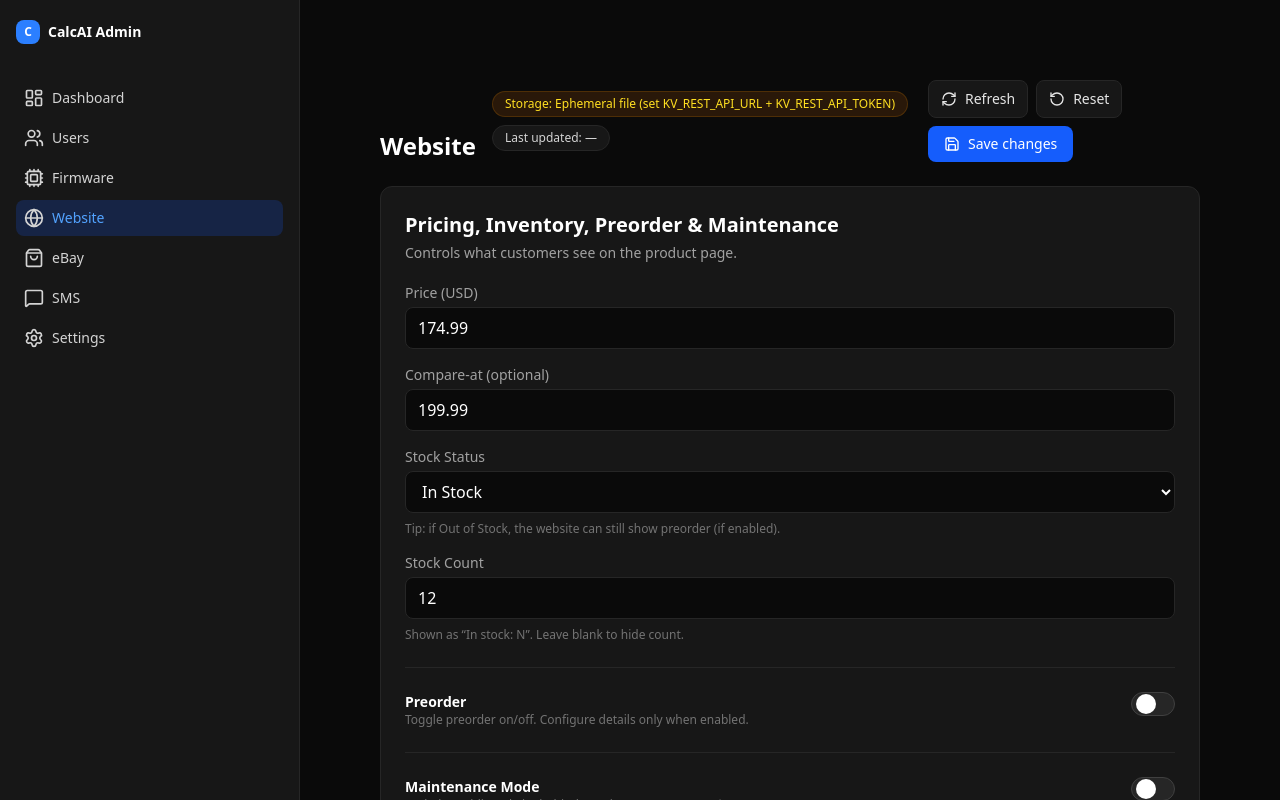
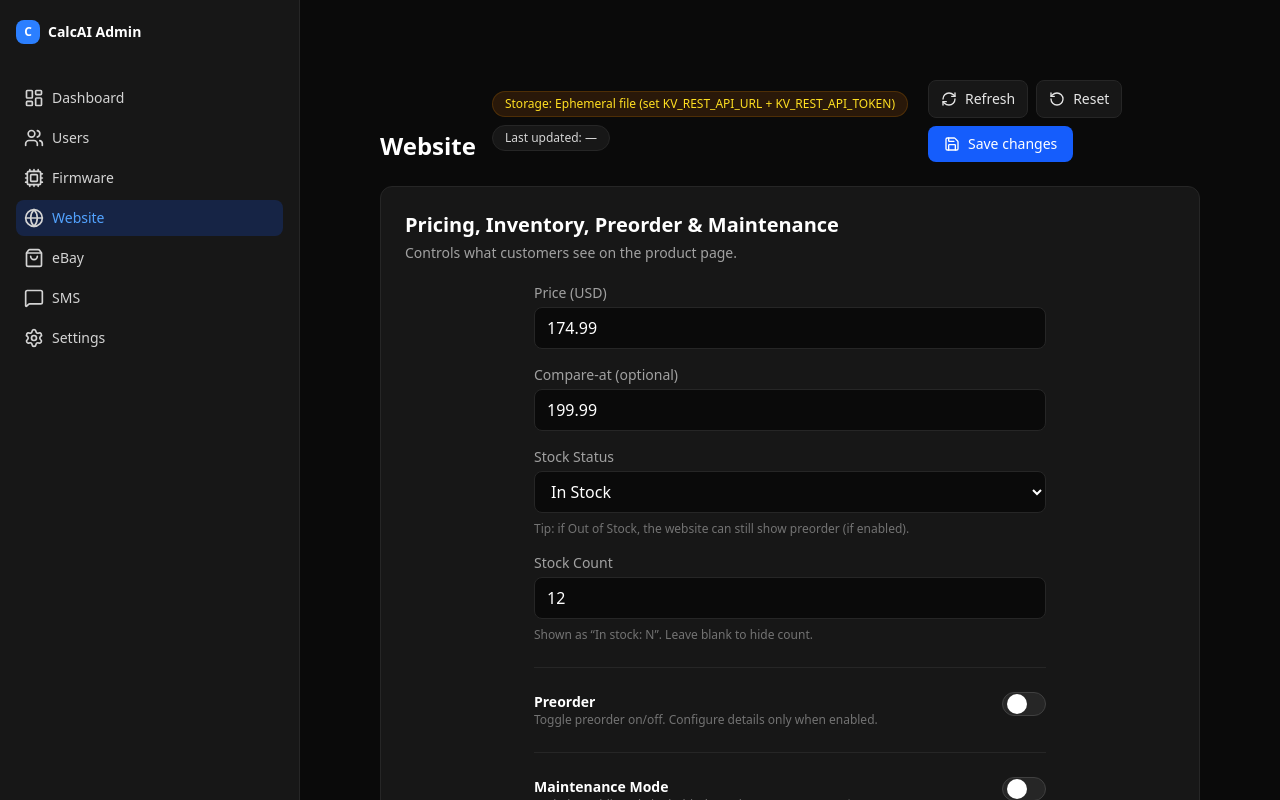
Before and after one commit to ceeazer1/calcai-management-dashboard, a Next.js app: page /website in a window 1280 px wide. Built offline with nearby package versions, Linux system fonts and the light colour scheme.

Commit message:
Dashboard: Website narrow form column

```diff
--- a/src/app/website/page.tsx
+++ b/src/app/website/page.tsx
@@ -258,7 +258,9 @@ export default function WebsitePage() {
             Controls what customers see on the product page.
           </p>
 
-          {/* Pricing + Inventory (stacked; full-width inputs) */}
+          {/* Narrower centered content (tile stays full width) */}
+          <div className="max-w-lg mx-auto space-y-6">
+            {/* Pricing + Inventory (stacked) */}
             <div className="space-y-4">
               <div>
                 <label className="block text-neutral-400 mb-1 text-sm">Price (USD)</label>
@@ -314,8 +316,7 @@ export default function WebsitePage() {
               </div>
             </div>
 
-          {/* Divider */}
-          <div className="my-6 border-t border-neutral-800" />
+            <div className="border-t border-neutral-800" />
 
             {/* Preorder toggle + conditional fields */}
             <div>
@@ -383,8 +384,7 @@ export default function WebsitePage() {
               )}
             </div>
 
-          {/* Divider */}
-          <div className="my-6 border-t border-neutral-800" />
+            <div className="border-t border-neutral-800" />
 
             {/* Maintenance toggle + conditional fields */}
             <div>
@@ -454,5 +454,6 @@ export default function WebsitePage() {
           </div>
         </div>
       </div>
+    </div>
   );
 }
```
Lines whose indentation alone changed are shown as unchanged.
